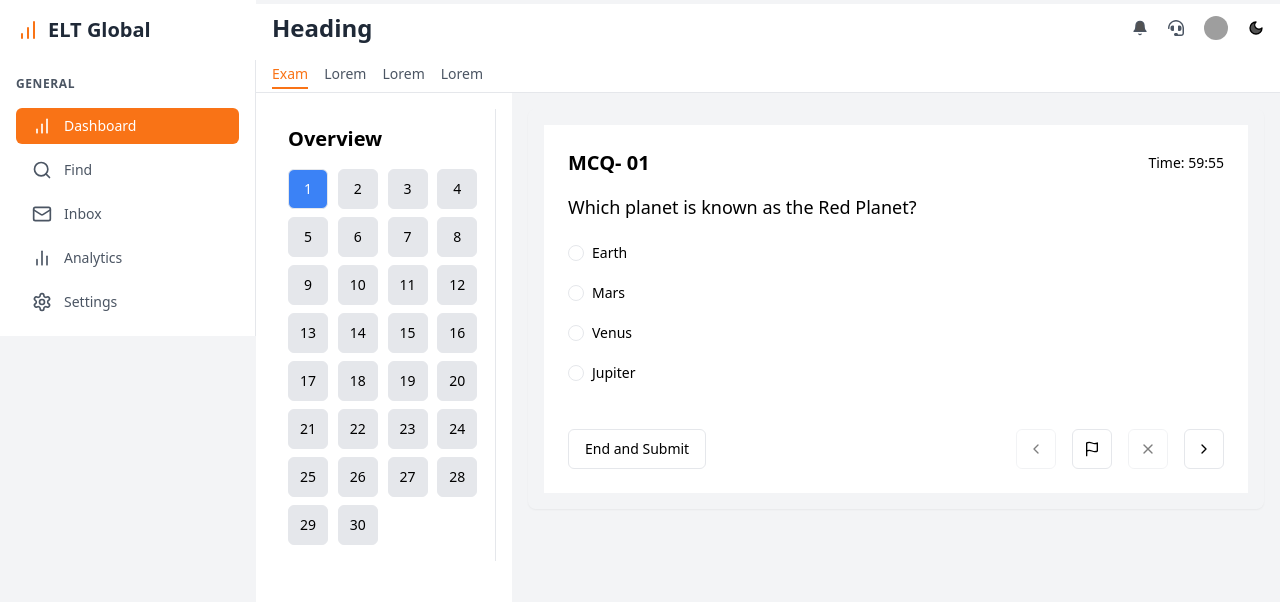
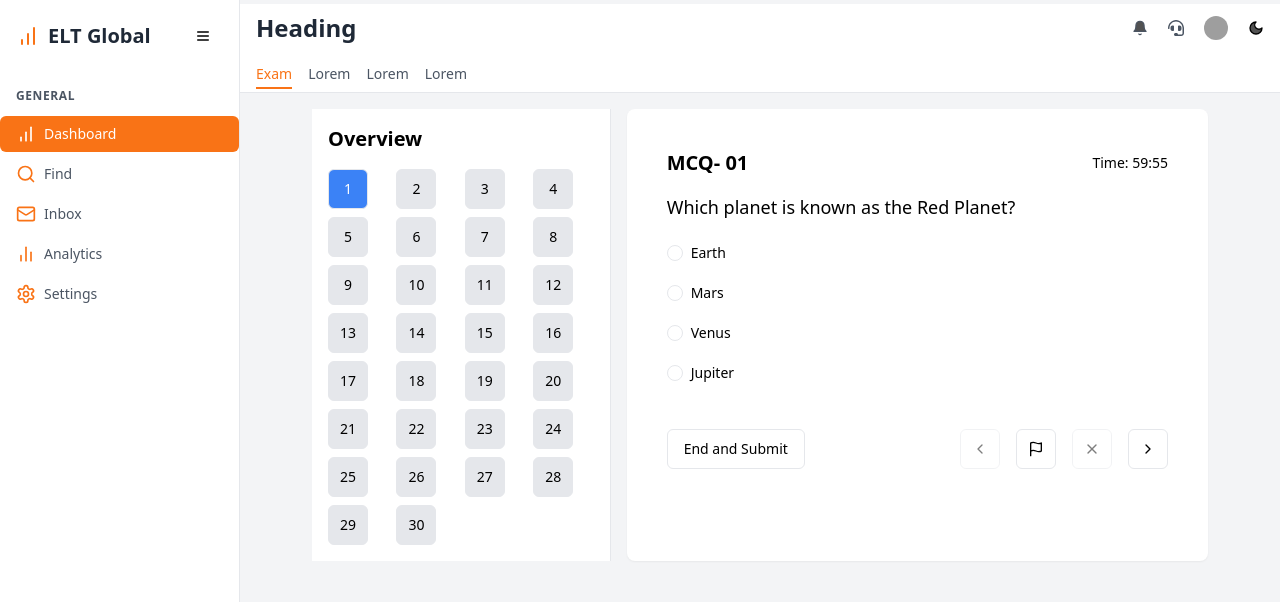
Before and after one commit to AdithyaSiva5/exam-portal, a Next.js app: page / in a window 1280 px wide. Shown: the top 602 px of the page. Built offline with nearby package versions, Linux system fonts and the light colour scheme; grey boxes are pictures that could not be loaded.

Commit message:
Navigation Ui Changed

```diff
--- a/src/app/page.tsx
+++ b/src/app/page.tsx
@@ -113,39 +113,24 @@ export default function ExamPage() {
         return `${minutes.toString().padStart(2, '0')}:${remainingSeconds.toString().padStart(2, '0')}`;
     };
     return (
-        <div className="flex flex-col h-screen bg-gray-100 dark:bg-gray-900 ">
-            {/* Navbar for all screen sizes */}
+        <div className="flex flex-col h-screen bg-gray-100 dark:bg-gray-900">
             <nav className="md:hidden bg-white dark:bg-gray-800 border-b border-gray-200 dark:border-gray-700">
                 <Navbar />
             </nav>
 
             <div className="flex flex-1 overflow-hidden">
-                {/* Desktop sidebar */}
                 <div className="hidden md:block">
                     <LeftSidebar />
                 </div>
 
                 <div className="flex flex-col flex-1 overflow-hidden">
-                    {/* Desktop header */}
                     <div className="hidden md:block">
                         <Heading />
                     </div>
 
                     <div className="flex flex-1 overflow-hidden">
-                        {!examSubmitted && (
-                            <div className="hidden md:block w-64 p-4 bg-white dark:bg-gray-800">
-                                <Overview
-                                    totalQuestions={questions.length}
-                                    currentQuestion={currentQuestionIndex + 1}
-                                    flaggedQuestions={flaggedQuestions}
-                                    onQuestionSelect={handleJumpToQuestion}
-                                    userAnswers={userAnswers}
-                                    questions={questions}
-                                    viewedQuestions={viewedQuestions}
-                                />
-                            </div>
-                        )}
                         <div className="flex-1 overflow-auto p-4">
+                            <div className="max-w-4xl mx-auto">
                                 {!examSubmitted && (
                                     <div className="md:hidden mb-4">
                                         <button
@@ -170,7 +155,21 @@ export default function ExamPage() {
                                         )}
                                     </div>
                                 )}
-                            <div className="  rounded-lg shadow-sm p-4">
+                                <div className="flex gap-4">
+                                    {!examSubmitted && (
+                                        <div className="w-1/3">
+                                            <Overview
+                                                totalQuestions={questions.length}
+                                                currentQuestion={currentQuestionIndex + 1}
+                                                flaggedQuestions={flaggedQuestions}
+                                                onQuestionSelect={handleJumpToQuestion}
+                                                userAnswers={userAnswers}
+                                                questions={questions}
+                                                viewedQuestions={viewedQuestions}
+                                            />
+                                        </div>
+                                    )}
+                                    <div className="flex-1 bg-white dark:bg-gray-800 rounded-lg shadow-sm p-4">
                                         {examSubmitted ? (
                                             <ResultPage
                                                 totalQuestions={questions.length}
@@ -191,7 +190,7 @@ export default function ExamPage() {
                                                     onSubmit={handleSubmit}
                                                     totalQuestions={questions.length}
                                                     selectedOption={userAnswers[questions[currentQuestionIndex].id] || null}
-                                            onAnswerSelect={(optionId: any) => handleAnswerSelect(questions[currentQuestionIndex].id, optionId)}
+                                                    onAnswerSelect={(optionId : any) => handleAnswerSelect(questions[currentQuestionIndex].id, optionId)}
                                                     timeRemaining={formatTime(timeRemaining)}
                                                 />
                                             )
@@ -202,5 +201,7 @@ export default function ExamPage() {
                         </div>
                     </div>
                 </div>
+            </div>
+        </div>
     );
 }
--- a/src/components/NavBar.tsx
+++ b/src/components/NavBar.tsx
@@ -9,7 +9,7 @@ import { NavItems } from './NavItems'
 
 export default function Navbar() {
     const [isOpen, setIsOpen] = useState(false)
-
+    const isMinimized = false;
 
 
     return (
@@ -22,7 +22,7 @@ export default function Navbar() {
                     </div>
                     <div className="hidden md:block">
                         <div className="ml-10 flex items-baseline space-x-4">
-                            <NavItems />
+                            <NavItems isMinimized={isMinimized} />
                         </div>
                     </div>
                     <div className="md:hidden">
@@ -47,7 +47,7 @@ export default function Navbar() {
                                             <h2 className="text-xs font-semibold text-gray-600 dark:text-gray-400 uppercase tracking-wider">GENERAL</h2>
                                         </div>
                                         <div className="space-y-2">
-                                            <NavItems />
+                                            <NavItems isMinimized={isMinimized} />
                                         </div>
                                     </nav>
                                 </div>
--- a/src/components/NavItems.tsx
+++ b/src/components/NavItems.tsx
@@ -1,28 +1,50 @@
-// NavItems.tsx
-import Link from 'next/link'
-import { BarChart, Search, Mail, BarChart2, Settings } from 'lucide-react'
+import Link from 'next/link';
+import { BarChart, Search, Mail, BarChart2, Settings } from 'lucide-react';
 
-export const NavItems = () => (
-    <>
-        <Link href="/dashboard" className="flex items-center px-4 py-2 text-sm font-medium text-white bg-orange-500 rounded-md">
-            <BarChart className="w-5 h-5 mr-3" />
-            <span>Dashboard</span>
+// Define the props type for NavItem
+interface NavItemProps {
+    href: string;
+    icon: React.ComponentType<React.SVGProps<SVGSVGElement>>;
+    label: string;
+    isMinimized: boolean;
+}
+
+// Define the props type for NavItems
+interface NavItemsProps {
+    isMinimized: boolean;
+}
+
+export const NavItems: React.FC<NavItemsProps> = ({ isMinimized }) => {
+    const items = [
+        // Commented out routes for future use
+        { href: "/dashboard", icon: BarChart, label: "Dashboard" },
+        { href: "/find", icon: Search, label: "Find" },
+        { href: "/inbox", icon: Mail, label: "Inbox" },
+        { href: "/analytics", icon: BarChart2, label: "Analytics" },
+        { href: "/settings", icon: Settings, label: "Settings" }
+    ];
+
+    return (
+        <>
+            {items.map((item, index) => (
+                <NavItem key={index} {...item} isMinimized={isMinimized} />
+            ))}
+        </>
+    );
+};
+
+const NavItem: React.FC<NavItemProps> = ({ href, icon: Icon, label, isMinimized }) => {
+    const isActive = href === "/dashboard"; // Check if the current item is active
+
+    return (
+        <Link
+            href={href}
+            className={`flex items-center px-4 py-2 text-sm font-medium rounded-md transition-colors duration-150 ease-in-out
+                ${isActive ? "text-white bg-orange-500 " : "text-gray-600 dark:text-gray-300 hover:bg-gray-100 dark:hover:bg-gray-700"}
+                ${isMinimized ? 'justify-center' : ''}`}
+        >
+            <Icon className={`w-5 h-5 ${isActive ? 'text-white' : 'text-orange-500'} mr-2`} />
+            {!isMinimized && <span>{label}</span>}
         </Link>
-        <Link href="/find" className="flex items-center px-4 py-2 text-sm font-medium text-gray-600 dark:text-gray-300 hover:bg-gray-100 dark:hover:bg-gray-700 rounded-md">
-            <Search className="w-5 h-5 mr-3" />
-            <span>Find</span>
-        </Link>
-        <Link href="/inbox" className="flex items-center px-4 py-2 text-sm font-medium text-gray-600 dark:text-gray-300 hover:bg-gray-100 dark:hover:bg-gray-700 rounded-md">
-            <Mail className="w-5 h-5 mr-3" />
-            <span>Inbox</span>
-        </Link>
-        <Link href="/analytics" className="flex items-center px-4 py-2 text-sm font-medium text-gray-600 dark:text-gray-300 hover:bg-gray-100 dark:hover:bg-gray-700 rounded-md">
-            <BarChart2 className="w-5 h-5 mr-3" />
-            <span>Analytics</span>
-        </Link>
-        <Link href="/settings" className="flex items-center px-4 py-2 text-sm font-medium text-gray-600 dark:text-gray-300 hover:bg-gray-100 dark:hover:bg-gray-700 rounded-md">
-            <Settings className="w-5 h-5 mr-3" />
-            <span>Settings</span>
-        </Link>
-    </>
-)
+    );
+};
--- a/src/components/Sidebar.tsx
+++ b/src/components/Sidebar.tsx
@@ -1,63 +1,41 @@
 'use client'
 
 import { useState } from 'react'
-import Link from 'next/link'
-import { BarChart, Search, Mail, BarChart2, Settings, Menu, X } from 'lucide-react'
+import { BarChart, Menu } from 'lucide-react'
 import { Button } from "@/components/ui/button"
-import { Sheet, SheetContent, SheetTrigger } from "@/components/ui/sheet"
 import { NavItems } from './NavItems'
 
 export default function Sidebar() {
-    const [isOpen, setIsOpen] = useState(false)
-
-
+    const [isMinimized, setIsMinimized] = useState(false)
 
     return (
-        <>
-            {/* Header (visible on all screens) */}
-            <header className="bg-white dark:bg-gray-800  border-gray-200 dark:border-gray-700">
-                <div className="flex items-center justify-between p-4">
-                    <div className="flex items-center">
-                        <BarChart className="w-6 h-6 text-orange-500 mr-2" />
-                        <h1 className="text-xl font-semibold text-gray-800 dark:text-white">ELT Global</h1>
+        <aside className={`flex flex-col h-screen bg-white dark:bg-gray-800 border-r border-gray-200 dark:border-gray-700 transition-all duration-300 ${isMinimized ? 'w-16' : 'w-60'}`}>
+            <div className="flex items-center justify-between p-4  border-gray-200 dark:border-gray-700">
+                <div className="flex items-center space-x-2 overflow-hidden">
+                    <BarChart className="w-6 h-6 text-orange-500 flex-shrink-0" />
+                    {!isMinimized && <h1 className="text-xl font-semibold text-gray-800 dark:text-white whitespace-nowrap">ELT Global</h1>}
+                </div>
+                {!isMinimized && (
+                    <Button variant="ghost" size="icon" onClick={() => setIsMinimized(true)} className="ml-auto">
+                        <Menu className="h-4 w-4" />
+                        <span className="sr-only">Minimize sidebar</span>
+                    </Button>
+                )}
+            </div>
+            {isMinimized && (
+                <Button variant="ghost" size="icon" onClick={() => setIsMinimized(false)} className="mt-2 mx-auto">
+                    <Menu className="h-4 w-4" />
+                    <span className="sr-only">Expand sidebar</span>
+                </Button>
+            )}
+            <nav className="flex-1 py-4 overflow-y-auto">
+                <div>
+                    {!isMinimized && <h2 className="px-4 text-xs font-semibold text-gray-600 dark:text-gray-400 uppercase tracking-wider mb-3">GENERAL</h2>}
+                    <div className={`space-y-1 ${isMinimized ? 'items-center' : ''}`}>
+                        <NavItems isMinimized={isMinimized} />
                     </div>
-                    <Sheet>
-                        <SheetTrigger asChild>
-                            <Button variant="ghost" size="icon" className="md:hidden">
-                                <Menu className="h-6 w-6" />
-                                <span className="sr-only">Toggle menu</span>
-                            </Button>
-                        </SheetTrigger>
-                        <SheetContent side="left" className="w-64 p-0">
-                            <div className="flex flex-col h-full bg-white dark:bg-gray-800">
-                                <div className="p-4 border-b border-gray-200 dark:border-gray-700">
-                                    <h2 className="text-xl font-semibold text-gray-800 dark:text-white">Menu</h2>
-                                </div>
-                                <nav className="flex-1 p-4">
-                                    <div className="mb-4">
-                                        <h2 className="text-xs font-semibold text-gray-600 dark:text-gray-400 uppercase tracking-wider">GENERAL</h2>
-                                    </div>
-                                    <div className="space-y-2">
-                                        <NavItems />
-                                    </div>
-                                </nav>
-                            </div>
-                        </SheetContent>
-                    </Sheet>
                 </div>
-            </header>
-
-            {/* Sidebar for larger screens */}
-            <aside className="hidden md:flex flex-col w-64 bg-white dark:bg-gray-800 border-r border-gray-200 dark:border-gray-700">
-                <nav className="flex-1 p-4">
-                    <div className="mb-4">
-                        <h2 className="text-xs font-semibold text-gray-600 dark:text-gray-400 uppercase tracking-wider">GENERAL</h2>
-                    </div>
-                    <div className="space-y-2">
-                        <NavItems />
-                    </div>
-                </nav>
-            </aside>
-        </>
+            </nav>
+        </aside>
     )
 }
```
Also changed, not shown: src/components/ResultPage.tsx (line endings or trailing spaces). Lines whose indentation alone changed are shown as unchanged.
